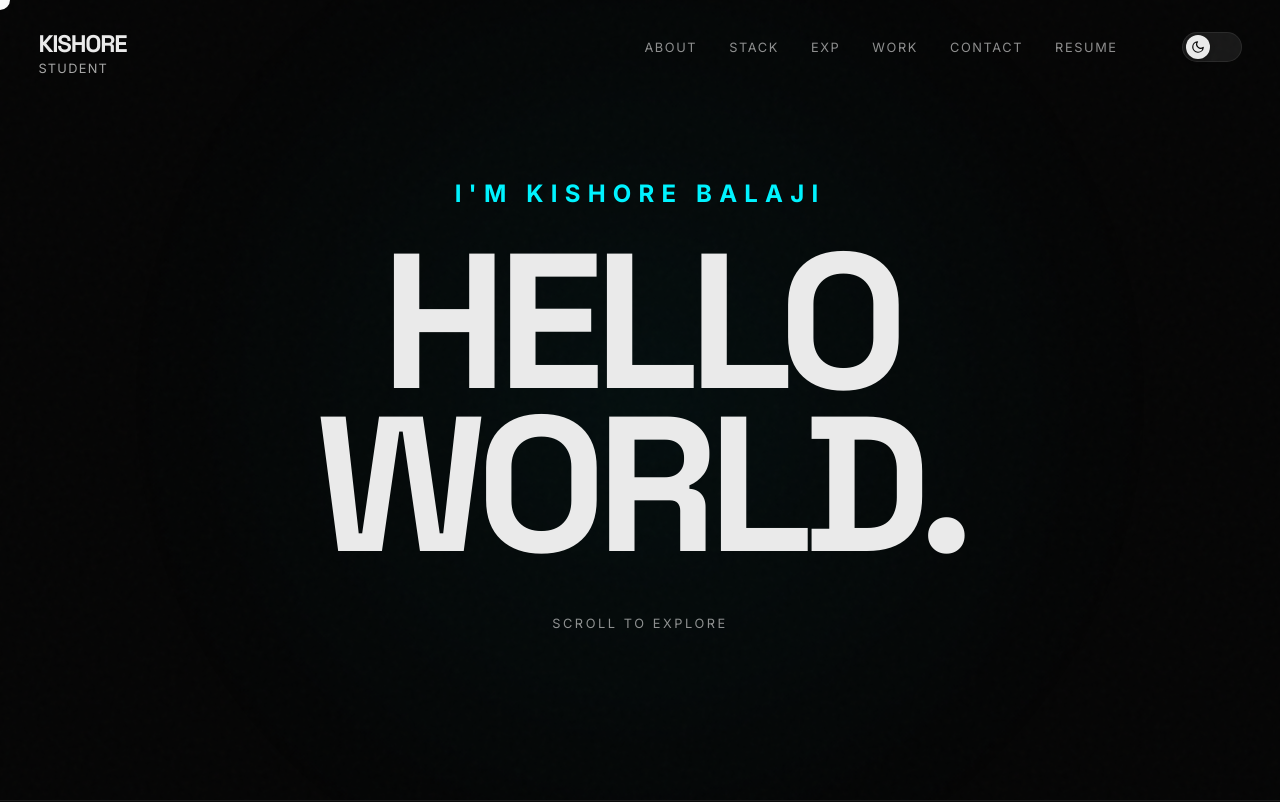
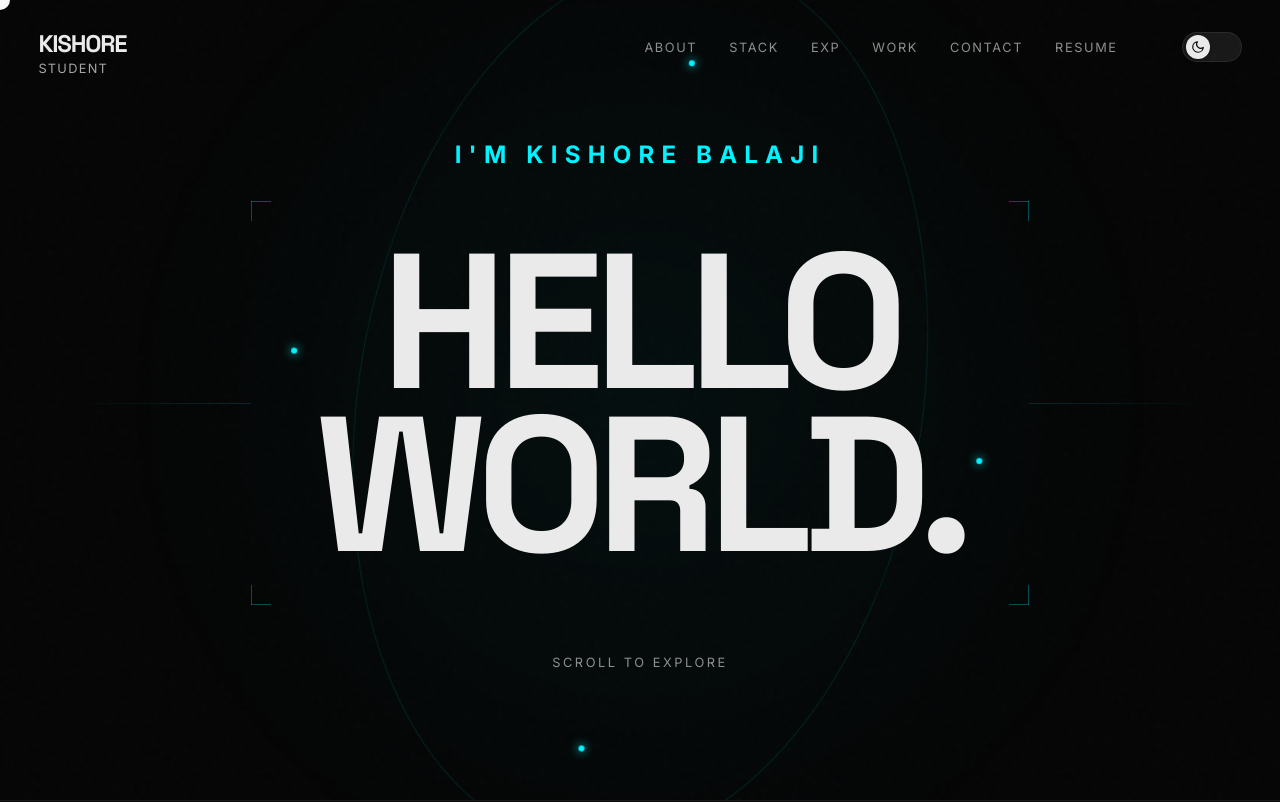
Before and after one commit to Kishore-1803/portfolio, a Next.js app: page / in a window 1280 px wide. Shown: the top 802 px of the page. Built offline with nearby package versions, Linux system fonts and the light colour scheme.

Commit message:
Add files via upload

```diff
--- a/src/app/styles/Home.module.css
+++ b/src/app/styles/Home.module.css
@@ -9,6 +9,49 @@
   overflow: hidden;
   position: relative;
   transition: background 0.4s ease, color 0.4s ease;
+}
+
+/* ═══════════════════════════════════════
+   PRELOADER — Text Scramble / Decode
+   ═══════════════════════════════════════ */
+.preloader {
+  position: fixed;
+  inset: 0;
+  z-index: 9999;
+  background: #050505;
+  display: flex;
+  align-items: center;
+  justify-content: center;
+}
+
+.preloaderScramble {
+  display: flex;
+  flex-direction: column;
+  align-items: center;
+  gap: 1rem;
+}
+
+.scrambleText {
+  font-family: 'Space Grotesk', monospace;
+  font-size: clamp(2rem, 5vw, 4rem);
+  font-weight: 700;
+  letter-spacing: 0.25em;
+  color: var(--accent-cyan);
+  white-space: pre;
+  text-shadow: 0 0 20px rgba(0, 243, 255, 0.4), 0 0 40px rgba(0, 243, 255, 0.15);
+}
+
+.scrambleLine {
+  width: 60px;
+  height: 2px;
+  background: var(--accent-cyan);
+  box-shadow: 0 0 8px var(--accent-cyan);
+  animation: scrambleLinePulse 1s ease-in-out infinite alternate;
+}
+
+@keyframes scrambleLinePulse {
+  from { opacity: 0.4; width: 40px; }
+  to   { opacity: 1; width: 80px; }
 }
 
 /* BACKGROUND EFFECTS */
@@ -319,6 +362,113 @@
 }
 
 
+/* ═══════════════════════════════════════
+   HERO DECORATIVE ELEMENTS
+   ═══════════════════════════════════════ */
+.heroTextWrapper {
+  position: relative;
+  display: inline-block;
+  padding: 3vw 5vw;
+}
+
+/* Slowly rotating orbit ring */
+.heroOrbit {
+  position: absolute;
+  top: 50%;
+  left: 50%;
+  width: 115%;
+  height: 140%;
+  transform: translate(-50%, -50%);
+  border: 1px solid color-mix(in srgb, var(--accent-cyan) 12%, transparent);
+  border-radius: 50%;
+  animation: orbitSpin 25s linear infinite;
+  pointer-events: none;
+  z-index: 0;
+}
+
+/* Small glowing dots on the orbit ring */
+.orbitDot {
+  position: absolute;
+  width: 6px;
+  height: 6px;
+  background: var(--accent-cyan);
+  border-radius: 50%;
+  box-shadow: 0 0 10px var(--accent-cyan), 0 0 20px color-mix(in srgb, var(--accent-cyan) 30%, transparent);
+  top: 50%;
+  left: 50%;
+  transform: rotate(var(--orbit-angle)) translateX(min(28vw, 350px)) translate(-50%, -50%);
+}
+
+@keyframes orbitSpin {
+  from { transform: translate(-50%, -50%) rotate(0deg); }
+  to   { transform: translate(-50%, -50%) rotate(360deg); }
+}
+
+/* Corner bracket marks */
+.cornerMark {
+  position: absolute;
+  width: 20px;
+  height: 20px;
+  pointer-events: none;
+  z-index: 1;
+}
+
+.cornerMark::before,
+.cornerMark::after {
+  content: '';
+  position: absolute;
+  background: color-mix(in srgb, var(--accent-cyan) 30%, transparent);
+}
+
+.cornerMark::before {
+  width: 100%;
+  height: 1px;
+}
+
+.cornerMark::after {
+  width: 1px;
+  height: 100%;
+}
+
+.cornerTL { top: 0; left: 0; }
+.cornerTL::before { top: 0; left: 0; }
+.cornerTL::after  { top: 0; left: 0; }
+
+.cornerTR { top: 0; right: 0; }
+.cornerTR::before { top: 0; right: 0; }
+.cornerTR::after  { top: 0; right: 0; }
+
+.cornerBL { bottom: 0; left: 0; }
+.cornerBL::before { bottom: 0; left: 0; }
+.cornerBL::after  { bottom: 0; left: 0; }
+
+.cornerBR { bottom: 0; right: 0; }
+.cornerBR::before { bottom: 0; right: 0; }
+.cornerBR::after  { bottom: 0; right: 0; }
+
+/* Subtle horizontal lines extending from hero text */
+.heroTextWrapper::before,
+.heroTextWrapper::after {
+  content: '';
+  position: absolute;
+  top: 50%;
+  height: 1px;
+  width: 15vw;
+  pointer-events: none;
+}
+
+.heroTextWrapper::before {
+  right: 100%;
+  background: linear-gradient(90deg, transparent, color-mix(in srgb, var(--accent-cyan) 15%, transparent));
+}
+
+.heroTextWrapper::after {
+  left: 100%;
+  background: linear-gradient(270deg, transparent, color-mix(in srgb, var(--accent-cyan) 15%, transparent));
+}
+
+
+
 /* EXPERIMENTAL ABOUT SECTION */
 .aboutSection {
   min-height: 100vh;
@@ -348,8 +498,8 @@
 }
 
 .bioText {
-  font-size: 1.1rem;
-  line-height: 1.8;
+  font-size: 1.2rem;
+  line-height: 1.9;
   color: var(--text-muted);
   margin-bottom: 2rem;
   max-width: 600px;
@@ -376,6 +526,8 @@
 .statItem:hover {
   background: var(--border-dim);
   transform: translateY(-5px);
+  box-shadow: 0 0 20px rgba(0, 243, 255, 0.08), 0 8px 24px rgba(0, 0, 0, 0.3);
+  border-left-color: var(--accent-cyan);
 }
 
 .statNum {
@@ -405,7 +557,7 @@
   justify-content: space-between;
   border-bottom: 1px solid var(--border-dim);
   padding-bottom: 2rem;
-  margin-bottom: 15vh;
+  margin-bottom: 6vh;
   font-size: 1rem;
   font-weight: 500;
   text-transform: uppercase;
@@ -746,6 +898,7 @@
   box-shadow: 0 240px 0 var(--spine-line);
 }
 
+
 .bookSpineTitle {
   writing-mode: vertical-rl;
   text-orientation: mixed;
@@ -772,7 +925,6 @@
   text-transform: uppercase;
   letter-spacing: 0.1em;
   transform: rotate(180deg);
-  opacity: 0.85;
 }
 
 /* Thin "front cover" edge visible in 3D */
```
Also changed, not shown: src/app/styles/globals.css (line endings or trailing spaces).
